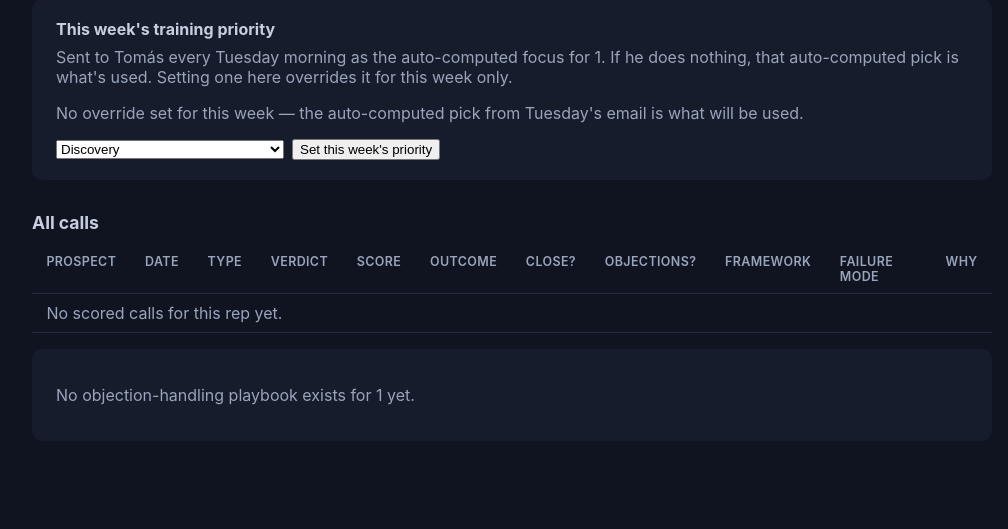
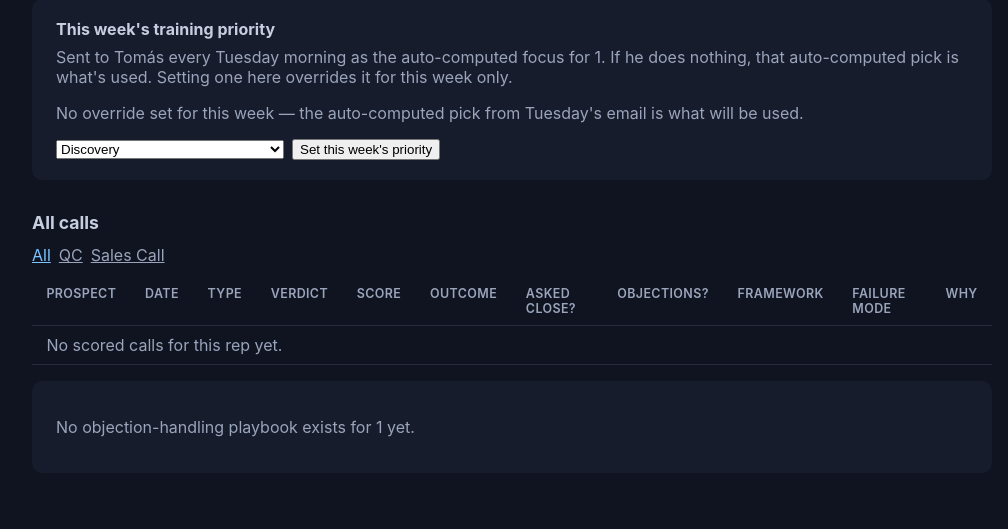
Before and after one commit to ICONS-of-Real-Estate/sales_review_project, a FastAPI app: page /reps/1 in a window 1280 px wide. Shown: the part 617-1146 px from the top of the page, without its empty margins (128-1136 px from the left). Before the commit the page ends 1022 px from the top, so only its background shows below. Run offline with FastAPI, Linux system fonts and the light colour scheme; the visitor is signed in with stand-in values (Sample User, id 1); data that the repository does not hold is empty.

Commit message:
Make the rep detail calls table readable — short dates, tabs, tooltips
Kris's feedback on the "All calls" table (/reps/{rep}), item by item:
- Dates now render as "2 Sep" instead of the raw unparsed sheet value
  (call_date_short, reusing parse_call_date).
- All/QC/Sales Call tabs filter the table via a new call_type param on
  rep_detail()/the route.
- Score is now clickable — opens the same full-feedback modal calls.html
  already had, so "click to get the review of the call" works.
- "Close?" renamed to "Asked close?" with a tooltip — it's whether the rep
  asked for the booking, not whether the deal closed (real point of
  confusion: "Roxy Miles how do you know this closed?" — it didn't, the
  rep just asked).
- "Objections?" gets a tooltip spelling out the real ambiguity in the
  underlying data: it's flag_asked_for_close && flag_objections_handled
  collapsed into one bool, so "No" alone can't distinguish "no objections
  came up" from "objections came up and weren't handled." Not fixed at the
  schema level here — flagged to Kris as a bigger follow-up if he wants it
  split into two real columns.
- Verdict/Framework columns get tooltips explaining the vocabulary
  (good_to_book/should_screen_out; the three framework pieces).
- Prospect names still shaped like a raw Zoom filename (GMTyyyyMMdd-HHMMSS_
  Recording...) get a ⚠ — these never got a real name match, heuristic
  included, not just missing data.
- The parse-failure placeholder row (scoreTranscript_'s fabricated
  fallback when the judge model fails to return parseable JSON twice) now
  shows "⚠ needs rescoring" instead of a bare "none" in Failure Mode — that
  "none" was never a real judgment, and the tooltip points at
  Phase2_CallScoring.gs's own previewFailedParseRows()/deleteFailedParseRows()
  as the actual fix.

8 new tests (270/270); git stash fail-before confirms the pre-existing
262/262 are unaffected. Manually verified against a seeded local
dashboard.db (short dates, tab filtering, and the rescoring badge all
render correctly).

Co-Authored-By: Claude Sonnet 5 <noreply@anthropic.com>
Claude-Session: https://claude.ai/code/session_01MphTzkwDk8jQKPtq63jgDb

```diff
--- a/tools/dashboard/app.py
+++ b/tools/dashboard/app.py
@@ -15,6 +15,7 @@ Run with: uvicorn app:app --host <bind-host> --port 8000
 import html
 import json
 import os
+import re
 import sqlite3
 from datetime import date, datetime, timedelta, timezone
 from pathlib import Path
@@ -830,18 +831,72 @@ def leaderboard():
     return out
 
 
-def rep_detail(rep):
-    conn = get_conn()
-    rows = conn.execute(
+# Must match PARSE_FAILURE_MARKER_ in Phase2_CallScoring.gs exactly — the
+# fixed feedback-summary prefix stamped on the fabricated placeholder row
+# scoreTranscript_ writes when the judge model fails to return parseable
+# JSON twice in a row. That row's own Primary Failure Mode is hardcoded to
+# 'none' (a lie — it was never actually scored) and Lead Quality Verdict to
+# 'good_to_book' (same reason) — Kris's real question on seeing one of
+# these ("what needs to be done?") is answered by Phase2_CallScoring.gs's
+# own previewFailedParseRows()/deleteFailedParseRows(): delete the
+# placeholder row so the next scoring pass picks the transcript back up and
+# scores it for real, rather than reading anything on this row as a genuine
+# verdict.
+PARSE_FAILURE_MARKER = "Automated scoring failed twice to return parseable JSON"
+
+# Zoom's own recording-filename convention (GMTyyyyMMdd-HHMMSS_Recording...) —
+# what tools/transcribe_*.py's file names look like before any name-matching
+# happens. A Prospect Name still in this shape means no match (exact_key or
+# fallback_heuristic) ever replaced it with a real name.
+RAW_RECORDING_FILENAME_RE = re.compile(r"^GMT\d{8}-\d{6}")
+
+
+def call_date_short(raw):
+    """dd/MM/yyyy (or whatever parse_call_date already handles) rendered as
+    'D Mon' (e.g. "2 Sep") — Kris's ask (08/09/2026): "Date can just be
+    short 2nd Sep." Falls back to the raw string if it doesn't parse, so a
+    genuinely malformed date still shows something rather than going blank."""
+    d = parse_call_date(raw)
+    return f"{d.day} {d.strftime('%b')}" if d else (raw or "—")
+
+
+def rep_detail(rep, call_type=""):
+    """`call_type` optionally restricts to one raw Call Type value (Kris's
+    ask, 08/09/2026: "Split calls All / QC / Sales Call" tabs on the rep
+    page) — matches the raw column, not _display_call_type's Tomás-specific
+    "2nd Sales Call (Closing)" relabeling, since the tabs are meant to be
+    the same three plain choices for every rep."""
+    conn = get_conn()
+    sql = (
         "SELECT prospect_name, call_date, call_type, lead_quality_verdict, call_quality_score, "
         "flag_asked_for_close, flag_objections_handled, primary_failure_mode, manual_review_recommended, "
-        "ai_feedback_summary, transcript_url, outcome_disposition, flag_framework_explained, framework_gaps "
-        "FROM sales_call_log WHERE rep = ?",
-        (rep,),
-    ).fetchall()
+        "ai_feedback_summary, transcript_url, outcome_disposition, flag_framework_explained, framework_gaps, "
+        "match_method "
+        "FROM sales_call_log WHERE rep = ?"
+    )
+    params = [rep]
+    if call_type:
+        sql += " AND call_type = ?"
+        params.append(call_type)
+    rows = conn.execute(sql, params).fetchall()
     conn.close()
     calls = [dict(r) for r in rows]
     calls.sort(key=lambda c: parse_call_date(c["call_date"]) or datetime.min.date(), reverse=True)
+    for c in calls:
+        c["call_date_short"] = call_date_short(c["call_date"])
+        c["full_feedback"] = c["ai_feedback_summary"]
+        # A row scored for real can still legitimately have Primary Failure
+        # Mode == 'none' (nothing was wrong) — only the parse-failure
+        # placeholder's specific summary text means "this 'none' is fake."
+        c["parse_failed"] = bool(c["ai_feedback_summary"]) and c["ai_feedback_summary"].startswith(PARSE_FAILURE_MARKER)
+        # Kris's ask: "GMT20260818-... some don't have a name." Detected by
+        # shape, not match_method — fallback_heuristic can still land a real
+        # fuzzy-matched name, so match_method alone would over-flag those.
+        # This only catches the specific case Kris saw: the raw Zoom
+        # recording filename (GMTyyyyMMdd-HHMMSS_Recording...) was never
+        # replaced with a real name at all, because nothing — heuristic
+        # included — found one to match against.
+        c["looks_like_raw_filename"] = bool(RAW_RECORDING_FILENAME_RE.match(c["prospect_name"] or ""))
     return calls
 
 
@@ -1137,8 +1192,8 @@ def rep_playbook(rep):
 
 
 @app.get("/reps/{rep}", response_class=HTMLResponse)
-def rep_detail_page(request: Request, rep: str):
-    calls = rep_detail(rep)
+def rep_detail_page(request: Request, rep: str, call_type: str = ""):
+    calls = rep_detail(rep, call_type=call_type)
     total = len(calls)
     scored = [c for c in calls if c["call_quality_score"] is not None]
     avg_score = round(sum(c["call_quality_score"] for c in scored) / len(scored), 2) if scored else None
@@ -1152,6 +1207,7 @@ def rep_detail_page(request: Request, rep: str):
             "total": total,
             "avg_score": avg_score,
             "calls": calls,
+            "call_type_filter": call_type,
             "score_over_time": _rep_score_series(rep),
             "outcomes": outcome_breakdown(rep),
             "outcome_missing_key": OUTCOME_MISSING,
--- a/tools/dashboard/templates/rep_detail.html
+++ b/tools/dashboard/templates/rep_detail.html
@@ -104,23 +104,54 @@
 {% endif %}
 
 <h2>All calls</h2>
+<div style="display:flex; gap:0.5rem; margin-bottom:0.75rem;">
+  <a href="/reps/{{ rep }}" class="{{ 'muted' if call_type_filter else '' }}" style="{{ '' if not call_type_filter else 'text-decoration:underline;' }}">All</a>
+  <a href="/reps/{{ rep }}?call_type=QC" class="{{ 'muted' if call_type_filter != 'QC' else '' }}" style="{{ '' if call_type_filter == 'QC' else 'text-decoration:underline;' }}">QC</a>
+  <a href="/reps/{{ rep }}?call_type=Sales%20Call" class="{{ 'muted' if call_type_filter != 'Sales Call' else '' }}" style="{{ '' if call_type_filter == 'Sales Call' else 'text-decoration:underline;' }}">Sales Call</a>
+</div>
 <table>
   <thead>
-    <tr><th>Prospect</th><th>Date</th><th>Type</th><th>Verdict</th><th>Score</th><th>Outcome</th><th>Close?</th><th>Objections?</th><th>Framework</th><th>Failure mode</th><th>Why</th></tr>
+    <tr>
+      <th>Prospect</th>
+      <th>Date</th>
+      <th>Type</th>
+      <th title="good_to_book: the AI judge thinks this lead is worth continuing to pursue. should_screen_out: the judge thinks this lead should be dropped. Note: a call where automated scoring itself failed (see the ⚠ badge in Why) always shows good_to_book here too — that's a fallback placeholder, not a real judgment.">Verdict</th>
+      <th title="Click a score to read the AI's full write-up for that call.">Score</th>
+      <th>Outcome</th>
+      <th title="Did the rep explicitly ask for the booking/commitment on this call? This is NOT whether the deal closed — see Outcome for that.">Asked close?</th>
+      <th title="Yes only when objections came up AND the rep fully overcame them. No is ambiguous by itself — it means EITHER no objections came up, OR they came up and weren't handled. Click the score to read the write-up for which one actually happened.">Objections?</th>
+      <th title="The three pieces of ICONS' pitch framework this rubric checks: recruit agents, ICONS is the #1 podcast, sell more houses. ✓ = all three covered. Otherwise shows which piece(s) were missed. Bens' podcast-interview calls use a different framework entirely, so this column doesn't apply to him.">Framework</th>
+      <th>Failure mode</th>
+      <th>Why</th>
+    </tr>
   </thead>
   <tbody>
     {% for c in calls %}
     <tr>
-      <td>{% if c.transcript_url %}<a href="{{ c.transcript_url }}" target="_blank" rel="noopener">{{ c.prospect_name or "(unnamed)" }}</a>{% else %}{{ c.prospect_name or "(unnamed)" }}{% endif %}</td>
-      <td>{{ c.call_date }}</td>
+      <td>
+        {% if c.transcript_url %}<a href="{{ c.transcript_url }}" target="_blank" rel="noopener">{{ c.prospect_name or "(unnamed)" }}</a>{% else %}{{ c.prospect_name or "(unnamed)" }}{% endif %}
+        {% if c.looks_like_raw_filename %}<span class="muted" title="No name match was ever found for this call (not even the fuzzy fallback) — this is the raw recording filename, not a real prospect name.">⚠</span>{% endif %}
+      </td>
+      <td>{{ c.call_date_short }}</td>
       <td>{{ c.call_type or "—" }}</td>
       <td>{{ c.lead_quality_verdict or "—" }}</td>
-      <td>{{ c.call_quality_score if c.call_quality_score is not none else "—" }}</td>
-      <td>{{ c.outcome_disposition or "—" }}</td>
+      <td>
+        {% if c.call_quality_score is not none %}
+        <button type="button" class="feedback-open" data-feedback="{{ c.full_feedback or '' }}"
+          data-title="{{ c.prospect_name or '(unnamed)' }} — {{ c.call_date }}"
+          style="all: unset; cursor: pointer; text-decoration: underline; text-decoration-style: dotted;"
+          title="Click to see the full AI review of this call">{{ c.call_quality_score }}</button>
+        {% else %}—{% endif %}
+      </td>
+      <td>{% if c.outcome_disposition %}{{ c.outcome_disposition }}{% else %}<span class="muted" title="Reps hand-log this on the Sales Call Log sheet after the fact — most calls don't have one logged yet.">not logged</span>{% endif %}</td>
       <td>{{ "Yes" if c.flag_asked_for_close else "No" }}</td>
       <td>{{ "Yes" if c.flag_objections_handled else "No" }}</td>
       <td>{% if c.flag_framework_explained %}<span title="All three covered">✓</span>{% elif c.framework_gaps %}<span class="clamp-text" style="max-width:180px;" title="Missing: {{ c.framework_gaps }}">{{ c.framework_gaps }}</span>{% else %}—{% endif %}</td>
-      <td>{{ c.primary_failure_mode or "—" }}</td>
+      <td>
+        {% if c.parse_failed %}
+        <span title="Automated scoring failed twice on this call and never actually ran — this row's Primary Failure Mode/Verdict are meaningless placeholders, not real judgments. Fix: run previewFailedParseRows() then deleteFailedParseRows() in Phase2_CallScoring.gs, then let the normal scoring pass re-score it for real.">⚠ needs rescoring</span>
+        {% else %}{{ c.primary_failure_mode or "—" }}{% endif %}
+      </td>
       <td style="max-width: 320px;"><span class="clamp-text" title="{{ c.ai_feedback_summary or '' }}">{{ c.ai_feedback_summary or "—" }}</span></td>
     </tr>
     {% else %}
@@ -128,6 +159,34 @@
     {% endfor %}
   </tbody>
 </table>
+
+<dialog id="feedback-dialog" style="max-width: 560px; width: 90%; border-radius: 10px; border: 1px solid #262c3d; background: #161c2b; color: #e8ecf4; padding: 1.25rem 1.5rem;">
+  <div style="display:flex; justify-content: space-between; align-items: baseline; margin-bottom: 0.75rem;">
+    <strong id="feedback-dialog-title" style="font-size: 0.95rem;"></strong>
+    <button type="button" id="feedback-dialog-close" style="all: unset; cursor: pointer; color: #9aa4bb; font-size: 1.1rem; line-height: 1;">✕</button>
+  </div>
+  <div id="feedback-dialog-body" style="white-space: pre-wrap; line-height: 1.5;"></div>
+</dialog>
+<script>
+  (function () {
+    var dialog = document.getElementById('feedback-dialog');
+    var title = document.getElementById('feedback-dialog-title');
+    var body = document.getElementById('feedback-dialog-body');
+    document.querySelectorAll('.feedback-open').forEach(function (btn) {
+      btn.addEventListener('click', function () {
+        title.textContent = btn.dataset.title || '';
+        body.textContent = btn.dataset.feedback || '';
+        dialog.showModal();
+      });
+    });
+    document.getElementById('feedback-dialog-close').addEventListener('click', function () {
+      dialog.close();
+    });
+    dialog.addEventListener('click', function (e) {
+      if (e.target === dialog) dialog.close();
+    });
+  })();
+</script>
 
 <script src="/static/chart.umd.min.js"></script>
 <script>
```
Also changed, not shown: tools/dashboard/tests/test_queries.py (+47 -0 lines), tools/dashboard/tests/test_routes.py (+18 -0 lines).
